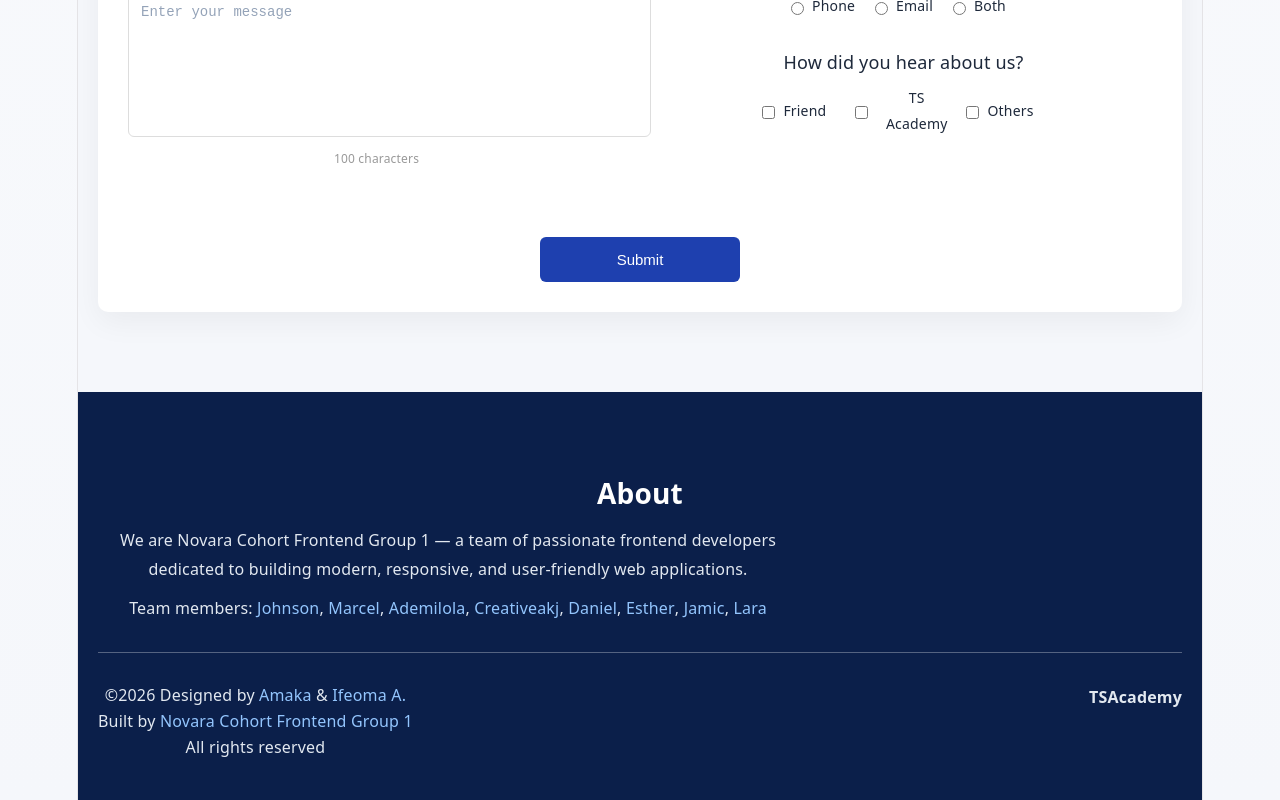
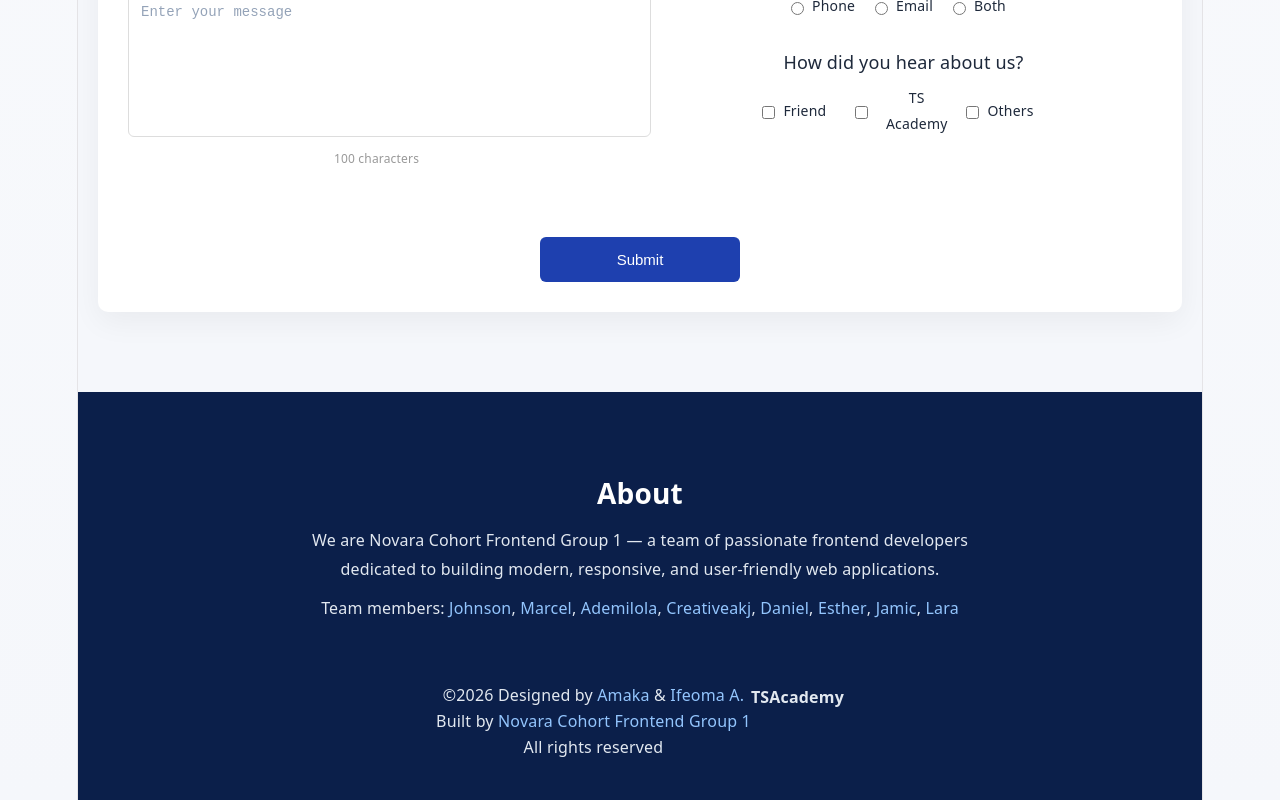
Before and after one commit to emediongjohnson/novara-frontend-group-1, a React (Vite) app: page / in a window 1280 px wide. Shown: the part 2978-3778 px from the top of the page. Built offline with nearby package versions, Linux system fonts and the light colour scheme; no server answers.

Commit message:
style: center footer content properly

```diff
--- a/src/components/Footer/Footer.css
+++ b/src/components/Footer/Footer.css
@@ -9,6 +9,11 @@
 .footer-container {
   max-width: 1100px;
   margin: 0 auto;
+
+  display: flex;
+  flex-direction: column;
+  align-items: center;
+  text-align: center;
 }
 
 /* TOP SECTION */
```
